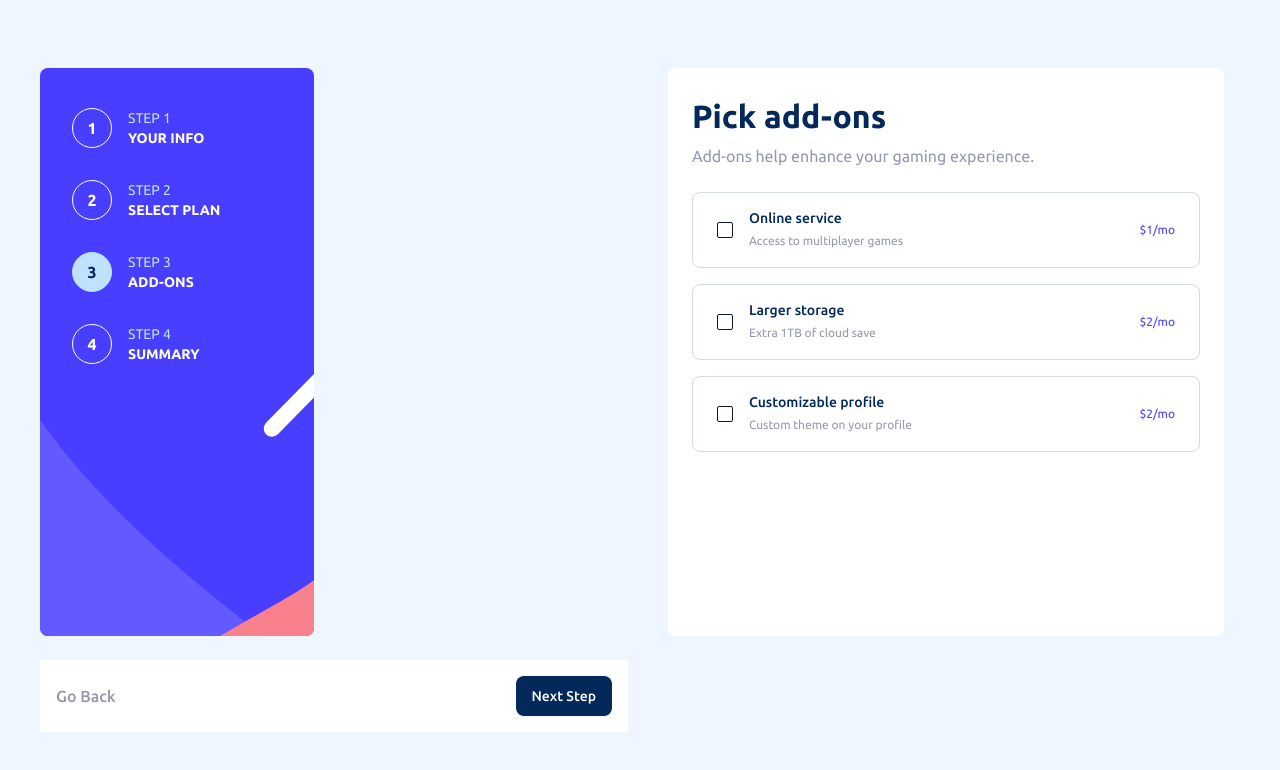
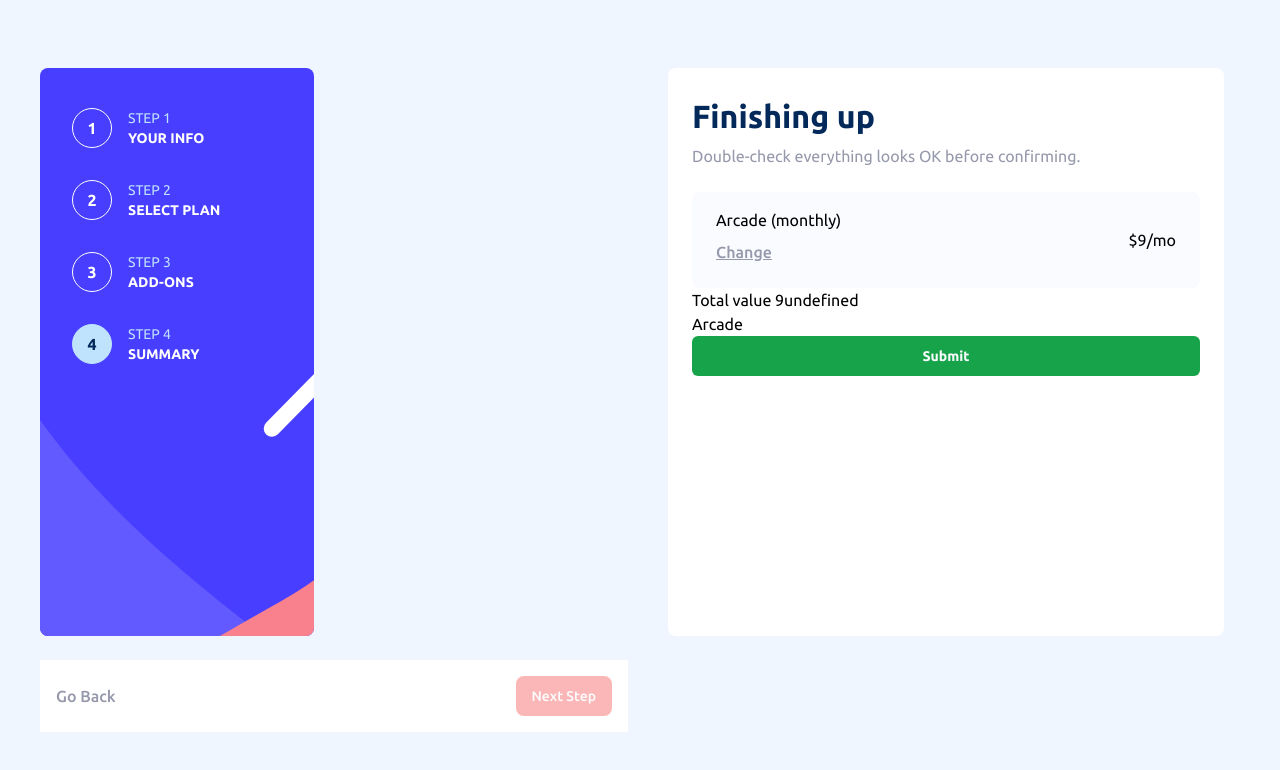
Before and after one commit to DeyanTopalov/multi-step-form, a Next.js app: page / in a window 1280 px wide. Shown: the top 770 px of the page. Built offline with nearby package versions, Linux system fonts and the light colour scheme.

Commit message:
step 4 layout upd

```diff
--- a/components/FormCard.tsx
+++ b/components/FormCard.tsx
@@ -71,7 +71,7 @@ export const FormCard = () => {
     },
   });
 
-  const [currentStep, setCurrentStep] = useState(3);
+  const [currentStep, setCurrentStep] = useState(4);
 
   const selectedPlan = watch("billingPlan", { name: "Arcade", price: 9 });
   const billingCycle = watch("billingCycle", "monthly");
@@ -397,8 +397,8 @@ export const FormCard = () => {
                   </div>
                   <span className="text-xs font-normal text-clr-purplish-blue">
                     {billingCycle === "monthly"
-                      ? formatCurrency(addon.priceMonthly) + priceTag
-                      : formatCurrency(addon.priceYearly) + priceTag}
+                      ? "+" + formatCurrency(addon.priceMonthly) + priceTag
+                      : "+" + formatCurrency(addon.priceYearly) + priceTag}
                   </span>
                 </Label>
               ))}
@@ -416,12 +416,50 @@ export const FormCard = () => {
                 {steps[currentStep - 1].description}
               </p>
             </div>
+            <div className="wrapper grid w-full rounded-lg bg-clr-alabaster px-4 py-4 md:px-6">
+              <div className="flexwraper_for_the_plan flex w-full items-center justify-between">
+                <div className="grid place-items-start">
+                  <p>
+                    {getValues("billingPlan.name") +
+                      " (" +
+                      getValues("billingCycle") +
+                      ")"}
+                  </p>
+                  <Button className="rounded-lg bg-transparent px-0 py-2 text-sm font-medium text-clr-cool-gray underline hover:text-clr-marine-blue md:text-base">
+                    Change
+                  </Button>
+                </div>
+                <p>
+                  {formatCurrency(getValues("billingPlan.price")) + priceTag}
+                </p>
+              </div>
+              <div className="for_addons">
+                {getValues("selectedAddons") && (
+                  <ul>
+                    {getValues("selectedAddons")?.map((addon) => (
+                      <li
+                        key={addon.title}
+                        className="flex items-center justify-between"
+                      >
+                        <p>{addon.title}</p>
+                        <span>
+                          {"+" + formatCurrency(addon.price) + priceTag}
+                        </span>
+                      </li>
+                    ))}
+                  </ul>
+                )}
+              </div>
+            </div>
+            <p>
+              {"Total value " +
+                getValues("billingPlan.price") +
+                getValues("selectedAddons.0.price")}
+            </p>
             <p>{getValues("name")}</p>
             <p>{getValues("email")}</p>
             <p>{getValues("phoneNumber")}</p>
             <p>{getValues("billingPlan.name")}</p>
-            <p>{getValues("billingPlan.price")}</p>
-            <p>{getValues("billingCycle")}</p>
             {getValues("selectedAddons") && (
               <ul>
                 {getValues("selectedAddons")?.map((addon) => (
@@ -467,4 +505,3 @@ export const FormCard = () => {
 
 // remove the validFields if unneeded or atleast update the code
 // add styles
-// test
```
